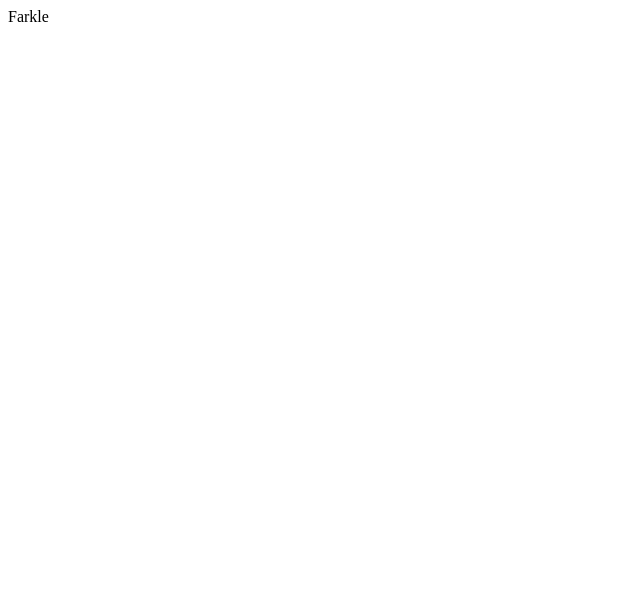
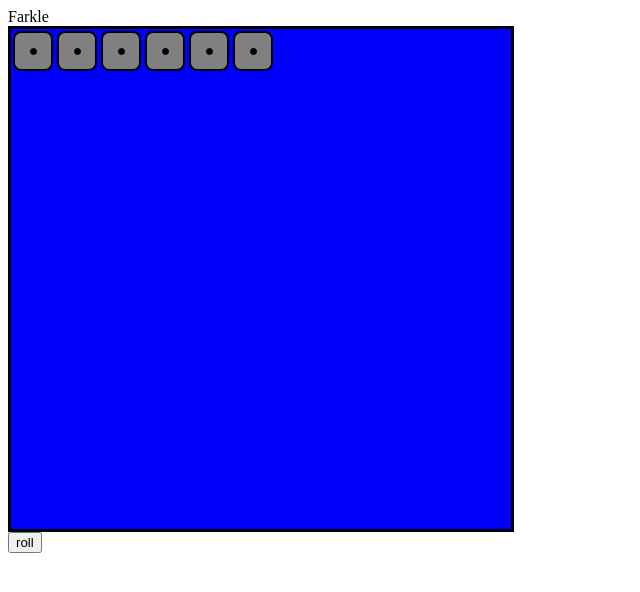
Before and after one commit to pamarsh907/farkle-zustand, a React (Vite) app in the folder farkle-zustand/: page / in a window 1280 px wide. Shown: the top 592 px of the page, without its empty margins (0-640 px from the left). Built offline with nearby package versions, Linux system fonts and the light colour scheme.

Commit message:
added dice and dicerack components

```diff
--- /dev/null
+++ b/farkle-zustand/components/DiceRack/DiceRack.jsx
@@ -0,0 +1,14 @@
+import Die from "../Die/Die";
+import { useDice, useDiceActions } from "../../stores/dice";
+
+export default function DiceRack() {
+  const { rollAllDice } = useDiceActions()
+  const dice = useDice().filter(die => die.selected === true)
+  console.log(dice)
+  return (
+    <>
+      {dice.map(d => <Die die={d} key={d.id}/>)}
+      <button onClick={rollAllDice}>roll</button>
+    </>
+  )
+}
--- /dev/null
+++ b/farkle-zustand/components/Die/Die.css
@@ -0,0 +1,100 @@
+.die {
+    margin: 2px;
+    border-style: solid;
+    border-width: 2px;
+    width: 40px;
+    height: 40px;
+    padding: 5px;
+    background-color: white;
+    border-radius: 8px;
+} /* block */
+
+.die__dot{
+    border-width: 1px;
+    border-color: black;
+    border-style: solid;
+    border-radius: 100%;
+    width: 5px;
+    height: 5px;
+    background-color: black;
+    margin: 1px;
+}
+
+.die__1{
+    display: flex;
+    justify-content: center;
+    align-items: center;
+    height: 100%;
+}
+
+.die__2{
+    display: flex;
+    flex-direction: column;
+    justify-content: space-between;
+    align-items: center;
+    height: 100%;
+}
+
+.die__2 div:nth-child(1){
+    margin-left:auto;
+}
+
+.die__2 div:nth-child(2){
+    margin-right:auto;
+}
+
+.die__3{
+    display: flex;
+    flex-direction: column;
+    justify-content: space-between;
+    align-items: center;
+    height: 100%;
+}
+
+.die__3 div:nth-child(1){
+    margin-left:auto;
+}
+
+.die__3 div:nth-child(3){
+    margin-right:auto;
+}
+
+.die__4{
+    display: flex;
+    justify-content: space-between;
+    height: 100%;
+}
+
+.die__4 div{
+    display: flex;
+    flex-direction: column;
+    justify-content: space-between;
+}
+
+.die__5{
+    display: flex;
+    justify-content: space-between;
+    height: 100%;
+}
+
+.die__5 div{
+    display: flex;
+    flex-direction: column;
+    justify-content: space-between;
+}
+
+.die__5 div:nth-child(2){
+    justify-content: space-around;
+}
+
+.die__6{
+    display: flex;
+    justify-content:space-between;
+    height: 100%;
+}
+
+.die__6 div {
+    display: flex;
+    flex-direction: column;
+    justify-content: space-between;
+}
--- /dev/null
+++ b/farkle-zustand/components/Die/Die.jsx
@@ -0,0 +1,75 @@
+import './Die.css'
+import { useDiceActions } from "../../stores/dice";
+
+export default function Die({die}) {
+  // const dieClass = 'die__' + value
+  const { selectDie } = useDiceActions()
+
+  const style = {
+    backgroundColor: die.selected ? 'red' : 'gray'
+  }
+
+  return <>
+    <button className='die' onClick={() => selectDie(die.id)} style={style}>
+      {die.value == 1 &&
+        <div className='die__1'>
+          <div className='die__dot'></div>
+        </div>
+      }
+      {die.value == 2 &&
+        <div className='die__2'>
+          <div className='die__dot'></div>
+          <div className='die__dot'></div>
+        </div>
+      }
+      {die.value == 3 &&
+        <div className='die__3'>
+          <div className='die__dot'></div>
+          <div className='die__dot'></div>
+          <div className='die__dot'></div>
+        </div>
+      }
+      {die.value == 4 &&
+        <div className='die__4'>
+          <div>
+            <div className='die__dot'></div>
+            <div className='die__dot'></div>
+          </div>
+          <div>
+            <div className='die__dot'></div>
+            <div className='die__dot'></div>
+          </div>
+        </div>
+      }
+      {die.value == 5 &&
+        <div className='die__5'>
+          <div>
+            <div className='die__dot'></div>
+            <div className='die__dot'></div>
+          </div>
+          <div>
+            <div className='die__dot'></div>
+          </div>
+          <div>
+            <div className='die__dot'></div>
+            <div className='die__dot'></div>
+          </div>
+        </div>
+      }
+      {die.value == 6 &&
+        <div className='die__6'>
+          <div>
+            <div className='die__dot'></div>
+            <div className='die__dot'></div>
+            <div className='die__dot'></div>
+          </div>
+          <div>
+            <div className='die__dot'></div>
+            <div className='die__dot'></div>
+            <div className='die__dot'></div>
+          </div>
+        </div>
+      }
+    </button>
+  </>
+}
--- /dev/null
+++ b/farkle-zustand/components/RollZone/RollZone.jsx
@@ -0,0 +1,19 @@
+import { useDice } from "../../stores/dice"
+import Die from "../Die/Die"
+
+export default function RollZone() {
+  const style = {
+    width: '500px',
+    height: '500px',
+    border: 'solid',
+    backgroundColor: 'blue'
+  }
+
+  const selectedDice = useDice().filter(die => die.selected === false)
+
+  return (
+    <div style={style}>
+      {selectedDice.map(die => <Die die={die}/>)}
+    </div>
+  )
+}
--- a/farkle-zustand/package.json
+++ b/farkle-zustand/package.json
@@ -10,8 +10,9 @@
     "preview": "vite preview"
   },
   "dependencies": {
-    "react": "^19.2.7",
-    "react-dom": "^19.2.7"
+    "react": "^19.2.8",
+    "react-dom": "^19.2.8",
+    "zustand": "^5.0.14"
   },
   "devDependencies": {
     "@eslint/js": "^10.0.1",
--- a/farkle-zustand/src/App.jsx
+++ b/farkle-zustand/src/App.jsx
@@ -1,10 +1,14 @@
 //import { useState } from 'react'
-
+import Die from "../components/Die/Die"
+import DiceRack from "../components/DiceRack/DiceRack"
+import RollZone from "../components/RollZone/RollZone"
 
 function App() {
   return (
     <>
       <div>Farkle</div>
+      <RollZone/>
+      <DiceRack/>
     </>
   )
 }
--- /dev/null
+++ b/farkle-zustand/stores/dice.js
@@ -0,0 +1,33 @@
+import { create } from 'zustand'
+
+const useDiceStore = create((set) => ({
+  dice: [
+    {id: 1, value: 1, selected: false, xLoc: 0, yLoc: 0},
+    {id: 2, value: 1, selected: false, xLoc: 0, yLoc: 0},
+    {id: 3, value: 1, selected: false, xLoc: 0, yLoc: 0},
+    {id: 4, value: 1, selected: false, xLoc: 0, yLoc: 0},
+    {id: 5, value: 1, selected: false, xLoc: 0, yLoc: 0},
+    {id: 6, value: 1, selected: false, xLoc: 0, yLoc: 0}
+  ],
+  actions: {
+    rollAllDice: () => set(
+      state => ({
+        dice: state.dice.map((die) => ({
+          ...die,
+          selected: false,
+          value: Math.floor(Math.random() * 6) + 1
+        }))
+      })
+    ),
+    selectDie: (id) => set(
+      state => ({
+        dice: state.dice.map((die) => die.id === id ? {...die, selected: !die.selected} : die)
+      })
+    )
+  }
+}))
+
+export const useDice = () => useDiceStore((state) => state.dice)
+//export const useSelectedDice = () => useDiceStore((state) => state.dice.filter((die) => die.selected))
+
+export const useDiceActions = () => useDiceStore((state) => state.actions)
```
Also changed, not shown: farkle-zustand/stores/game.js (added), farkle-zustand/stores/user.js (added), 1 other file (tests, documents, lock files or other folders).
